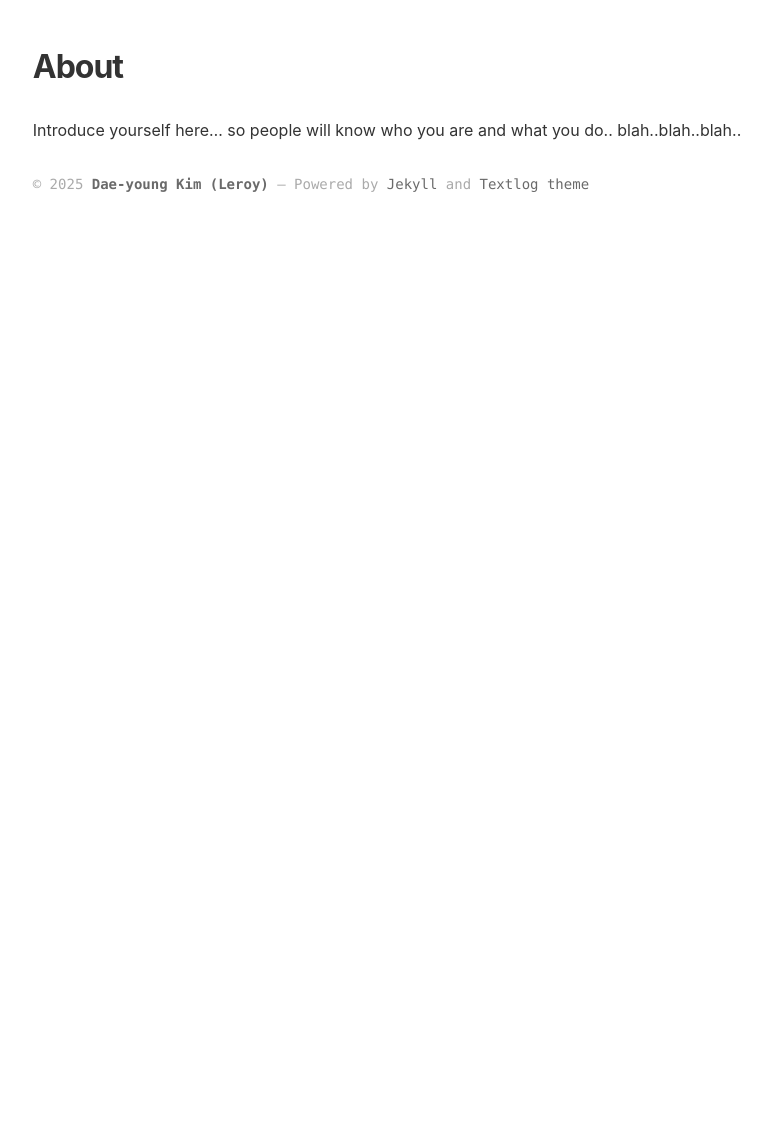
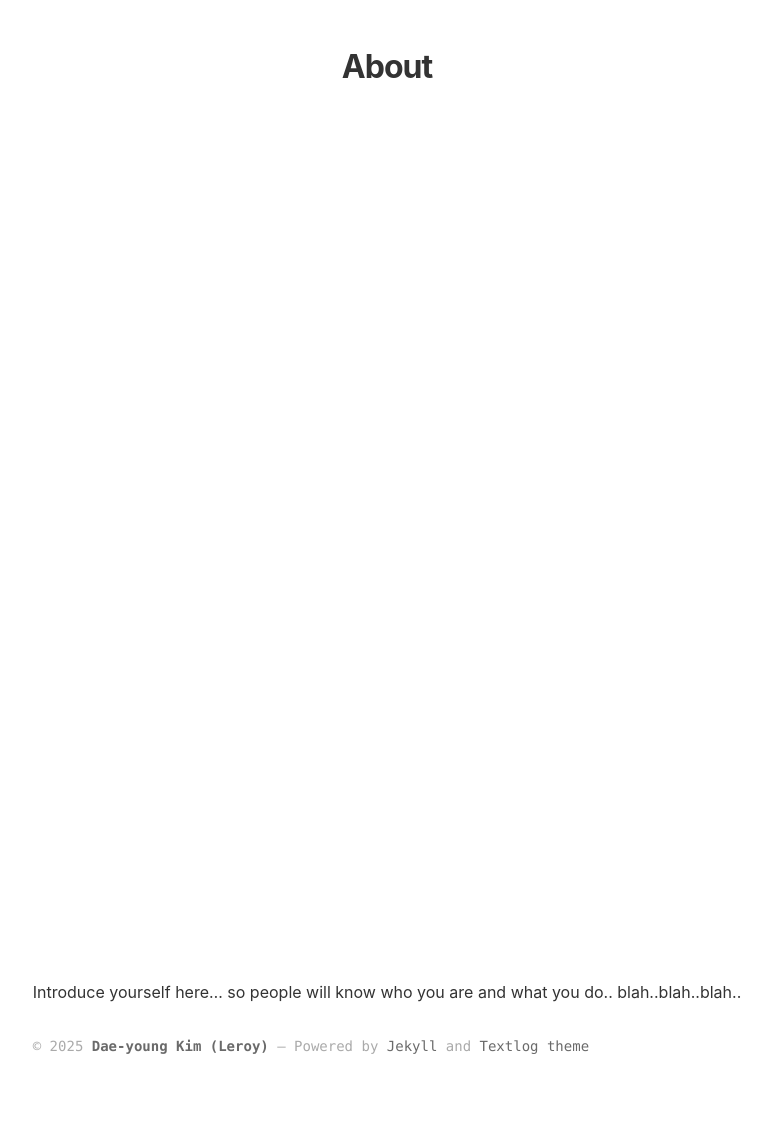
Before and after one commit to leroykim/leroykim.github.io, a Jekyll site: the page built from about.md, in a window 1280 px wide. Shown: the whole page, without its empty margins (253-1024 px from the left). Built offline with Jekyll 4.4.1, drawn with Linux system fonts in a browser that asks for light colours; before the commit the page ends 900 px from its top, so only the background shows below that.

Commit message:
Update post layout

```diff
--- a/_sass/_layout.scss
+++ b/_sass/_layout.scss
@@ -141,7 +141,19 @@
  * Posts
  */
 .post-header {
+    // margin: 0;
     margin-bottom: $spacing-unit;
+    padding: 0;
+    font-family: $base-font-family;
+    font-size: $base-font-size;
+    line-height: $base-line-height;
+    color: $text-color;
+    background-color: $background-color;
+
+    display: flex; /* Use Flexbox for centering */
+    justify-content: center; /* Horizontally center */
+    // align-items: center; /* Vertically center */
+    min-height: 100vh; /* Ensure it covers the full viewport height */
 }
 
 .post-title {
```
Also changed, not shown: 3 other files.
